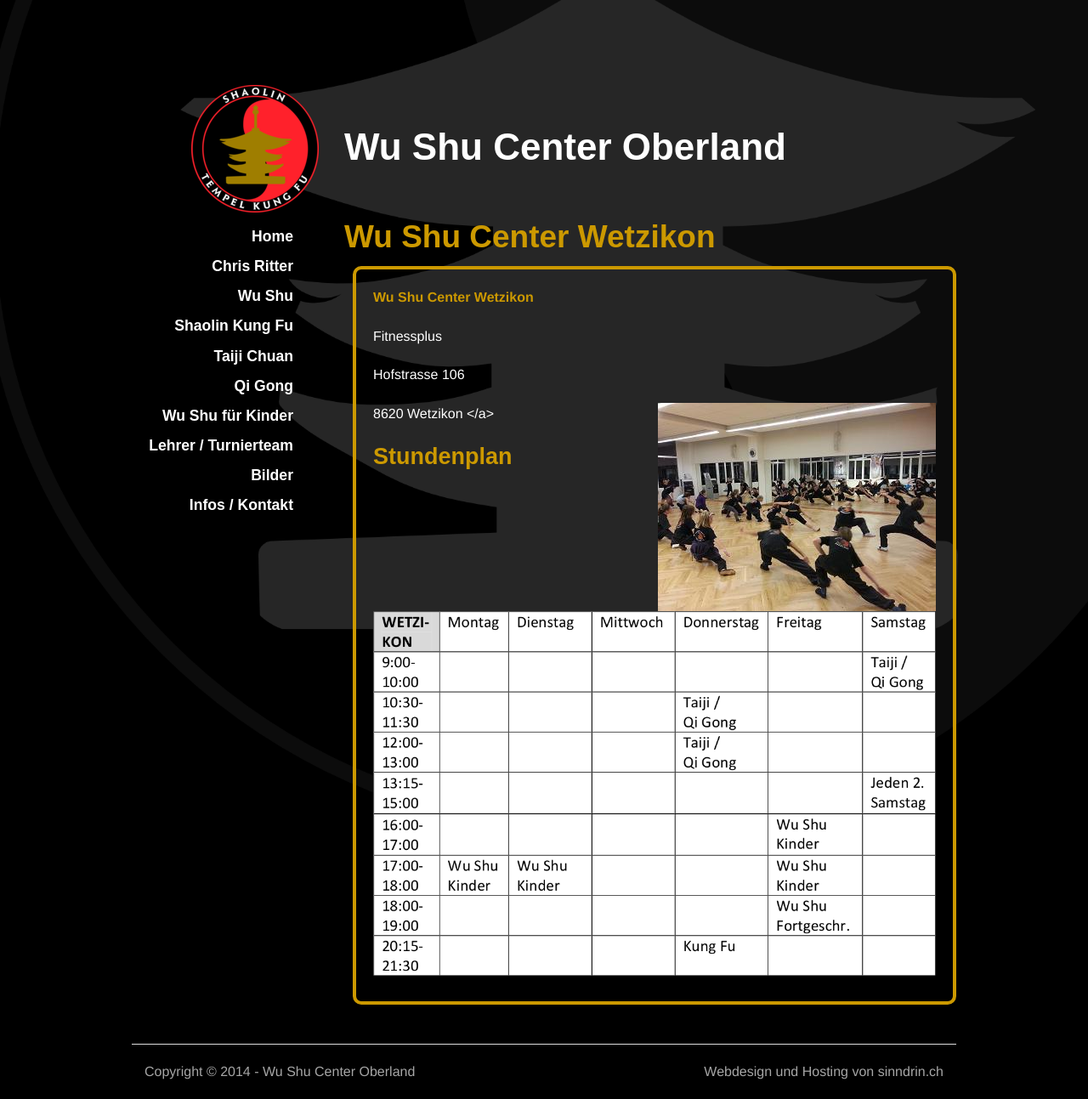
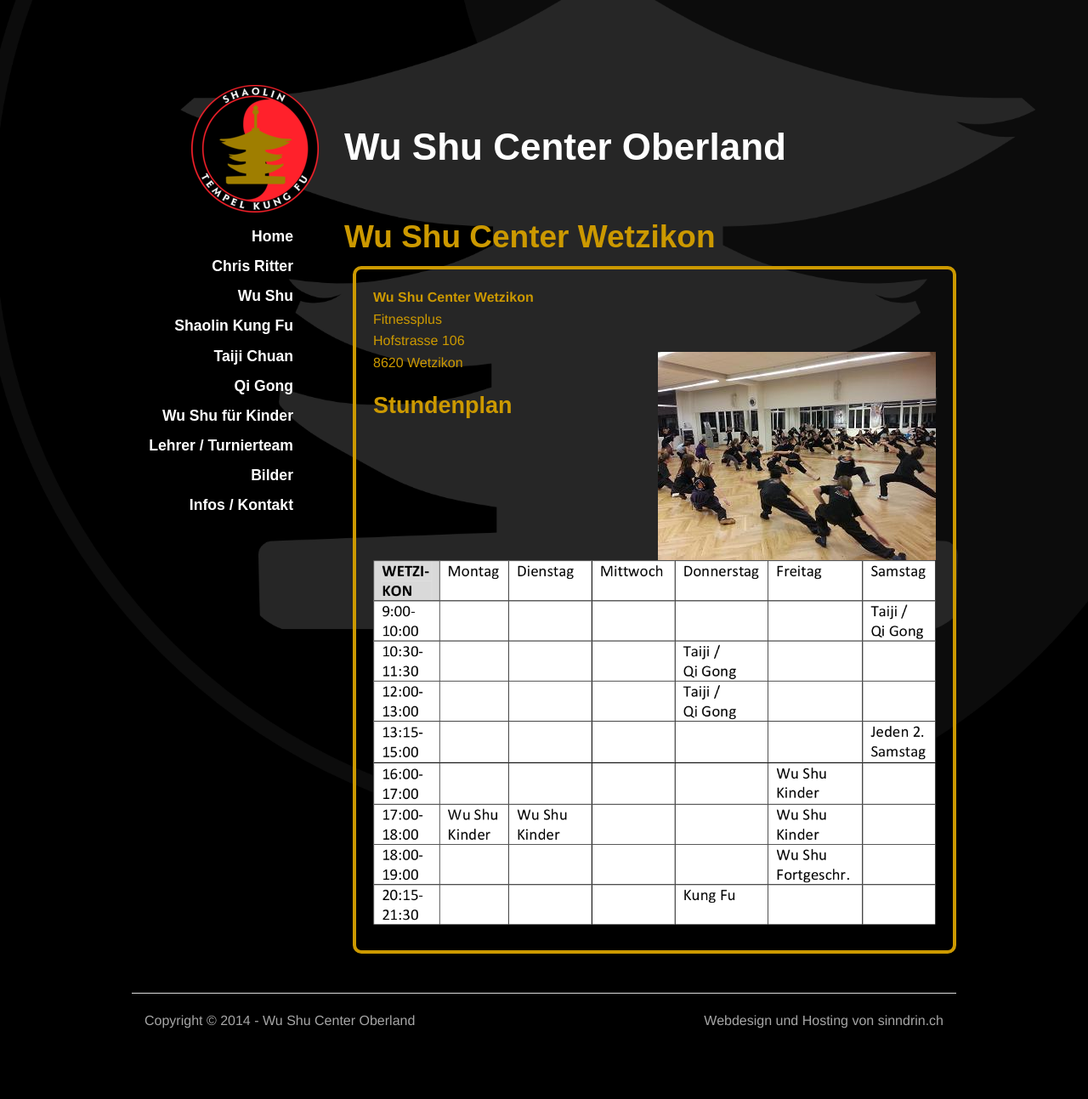
Before and after one commit to wu-shu/wu-shu.github.io, a Jekyll site: the page built from infos-kontakt/wetzikon/index.md, in a window 1280 px wide. Shown: the whole page at 85% size. Built offline with Jekyll 4.4.1, drawn with Linux system fonts in a browser that asks for light colours; some web fonts are replaced; Markdown is read by kramdown in place of the engine named in the settings; comment, search, counter and statistics services are not loaded; after the commit the page ends 1233 px from its top, so only the background shows below that.

```diff
--- a/infos-kontakt/wetzikon/index.md
+++ b/infos-kontakt/wetzikon/index.md
@@ -4,12 +4,9 @@ title: Wu Shu Center Wetzikon
 ---
 
 <a href="http://map.search.ch/wetzikon/hofstr.106" target="_blank">
-<strong>Wu Shu Center Wetzikon</strong>
-
-Fitnessplus
-
-Hofstrasse 106
-
+<strong>Wu Shu Center Wetzikon</strong><br>
+Fitnessplus<br>
+Hofstrasse 106<br>
 8620 Wetzikon
 </a>
 <img class="ifloat-right" src="/images/raum_wetzi.jpg" alt="Trainingsraum Wetzikon">
```
